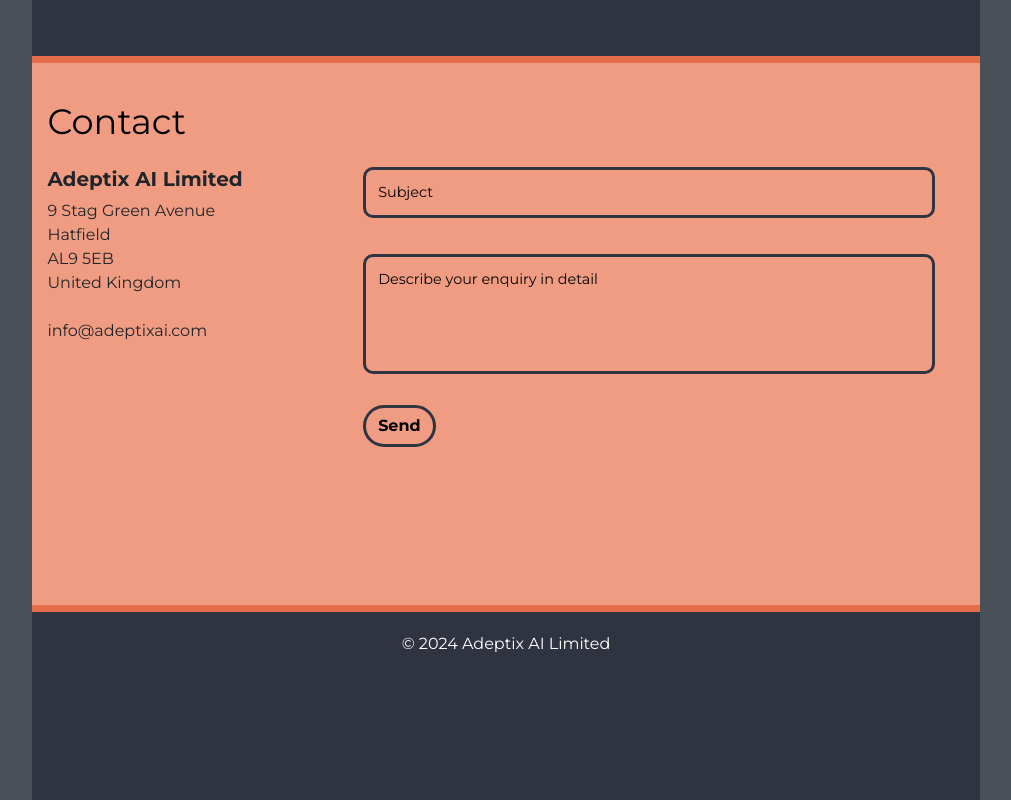
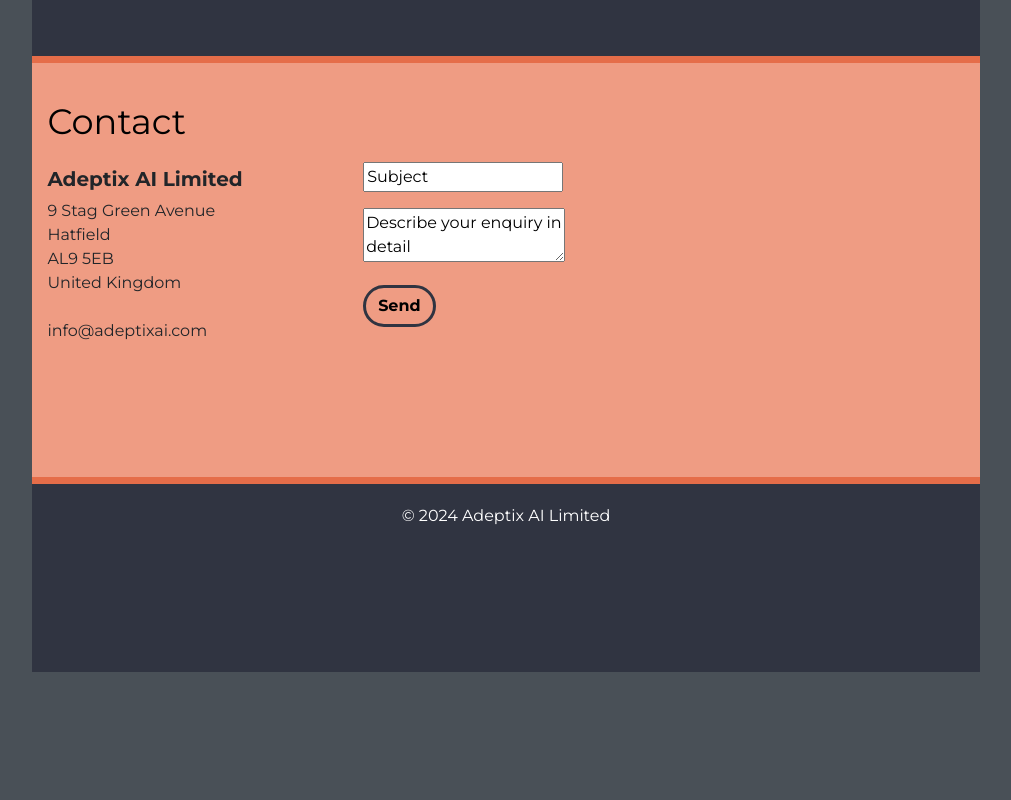
Before and after one commit to dpadeptixai/adeptix-ai-website, a plain HTML site: page index.html in a window 1280 px wide. Shown: the part 2093-2893 px from the top of the page, without its empty margins (134-1145 px from the left). After the commit the page ends 2765 px from the top, so only its background shows below. Drawn offline with nearby package versions, Linux system fonts and the light colour scheme.

Commit message:
Update style.css

```diff
--- a/css/style.css
+++ b/css/style.css
@@ -109,29 +109,6 @@
     padding-bottom: 10%;
 }
 
-.contact-form{
-	position:relative;
-	padding-bottom:30px;
-}
-.contact-form div{
-	padding:5px 0 15px;
-}
-.contact-form input[type="text"],.contact-form textarea{
-	padding: 12px;
-	display: block;
-	width: 95%;
-	background:#EF9C83;
-	border: solid #303441 3px;
-	border-radius: 10px;
-	outline: none;
-	color:black;
-	font-size: 0.9em;
-}
-.contact-form textarea{
-	resize:none;
-	height:120px;
-}
-
 .btn-8 {
 	display: block;
 	background: #EF9C83;
```
